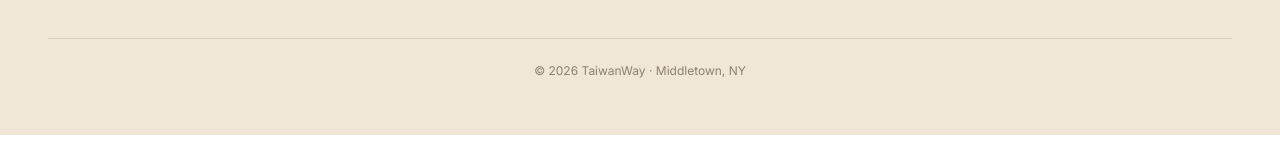
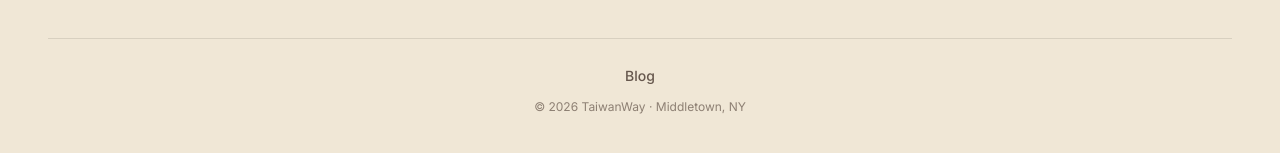
Before and after one commit to lunhsiangyuan/taiwanway, a Next.js app: page /about in a window 1280 px wide. Shown: the part 2234-2387 px from the top of the page. Built offline with nearby package versions, Linux system fonts and the light colour scheme; no server answers.

Commit message:
feat(footer): footer 加入 Blog 連結（主導覽不變）
Blog 頁（/blog）原本沒有任何入口，訪客找不到。依需求只在
footer 底部加「Blog / 部落格」連結，主導覽保持精簡。

Co-Authored-By: Claude Opus 4.8 <noreply@anthropic.com>

```diff
--- a/components/footer.tsx
+++ b/components/footer.tsx
@@ -1,6 +1,7 @@
 'use client'
 
 import Image from 'next/image'
+import Link from 'next/link'
 import { Instagram, MapPin, Phone, Clock } from 'lucide-react'
 import { useLanguage } from '@/lib/i18n/language-context'
 
@@ -9,6 +10,7 @@ export function Footer() {
   const lang = ['zh', 'en', 'es'].includes(language) ? language : 'en'
 
   const cafeName = lang === 'zh' ? 'TaiwanWay 臺灣味' : 'Taiwan Way Cafe'
+  const blogLabel = lang === 'zh' ? '部落格' : 'Blog'
   const hoursLabel =
     lang === 'zh' ? '週一 · 二 · 五 · 六　11:00am – 7:00pm'
       : 'Mon · Tue · Fri · Sat　11:00am – 7:00pm'
@@ -100,6 +102,14 @@ export function Footer() {
         </div>
 
         <div className="mt-10 border-t border-black/10 pt-6 text-center">
+          <nav className="mb-3">
+            <Link
+              href="/blog"
+              className="font-body text-sm font-medium text-foreground/70 transition-colors hover:text-primary"
+            >
+              {blogLabel}
+            </Link>
+          </nav>
           <p className="font-body text-xs text-foreground/50">
             &copy; 2026 TaiwanWay · Middletown, NY
           </p>
```
